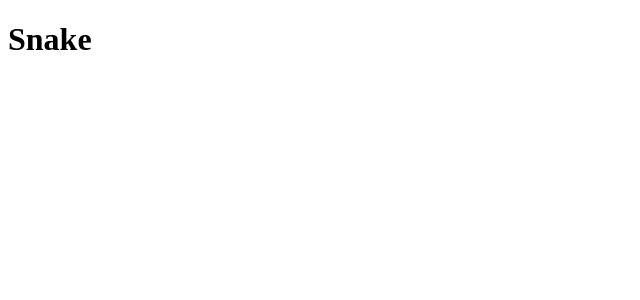
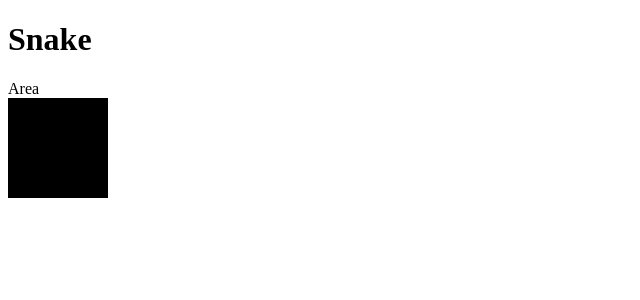
Before and after one commit to Dissmind/Web-Games, a React (Create React App) app: page /snake in a window 1280 px wide. Shown: the top 300 px of the page, without its empty margins (0-640 px from the left). Built offline with nearby package versions, Linux system fonts and the light colour scheme.

Commit message:
[ADD]: init styled components

```diff
--- a/package.json
+++ b/package.json
@@ -10,6 +10,7 @@
     "react-dom": "^17.0.2",
     "react-router-dom": "^6.3.0",
     "react-scripts": "4.0.3",
+    "styled-components": "^5.3.5",
     "web-vitals": "^1.1.2"
   },
   "scripts": {
--- a/src/games/snake/snake.jsx
+++ b/src/games/snake/snake.jsx
@@ -1,8 +1,46 @@
+import styled from 'styled-components'
+
 export const Snake = () => {
 
   return (
     <div>
       <h1>Snake</h1>
+
+      <Area />
     </div>
   )
 }
+
+
+
+
+
+
+
+
+export const Area = () => {
+
+
+  return (
+    <div>
+      Area
+
+      <div>
+        <CellStl />
+      </div>
+    </div>
+  )
+}
+
+
+
+// == Styles ==
+const RowStl = styled.div`
+  display: flex;
+`
+
+const CellStl = styled.div`
+  width: 100px;
+  height: 100px;
+  background: black;
+`
```
Also changed, not shown: 1 other file (tests, documents, lock files or other folders).
